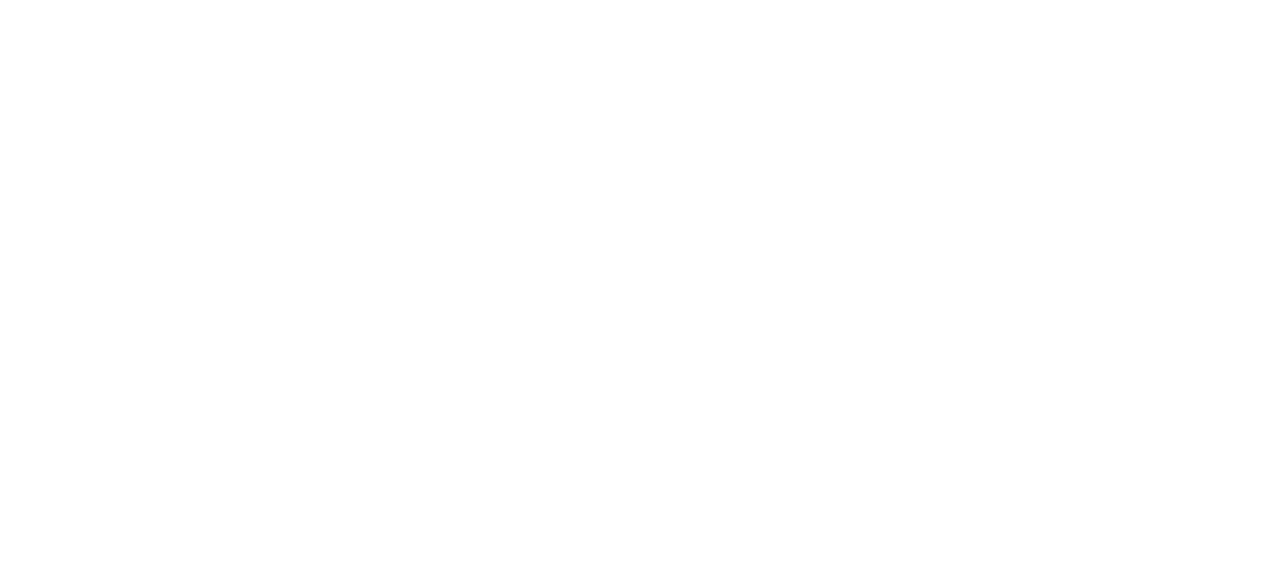
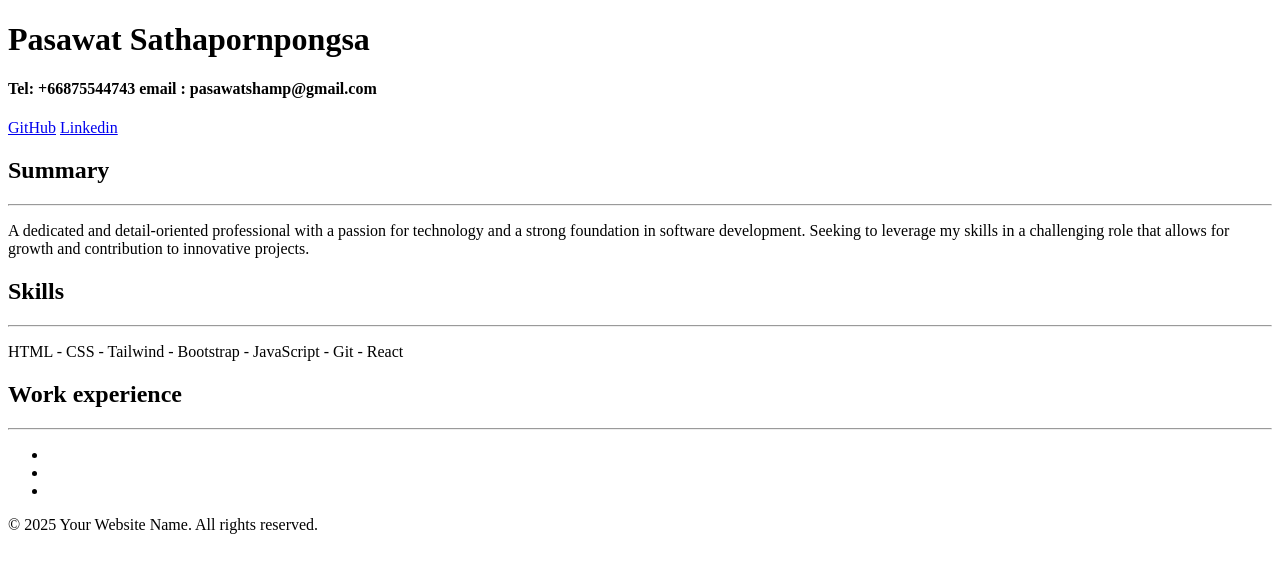
Before and after one commit to shampfy/webdev-bootcamp-2024, a plain HTML site: page 5.The Capstone Project vo.1/index.html in a window 1280 px wide. Drawn offline with Linux system fonts and the light colour scheme.

Commit message:
initial project capstone portfolio

```diff
--- a/5.The Capstone Project vo.1/index.html
+++ b/5.The Capstone Project vo.1/index.html
@@ -1,3 +1,51 @@
+<!--
+Project Specifications
+Create an HTML file named index.html.
+
+Use the <!DOCTYPE html> declaration at the beginning of the file to indicate that it's an HTML document.
+
+Create a head section that includes a title element with the text "My Resume".
+
+Inside the body section, write HTML code to create an online resume covering the following aspects:
+
+Summary or objective statement
+
+Education (list degrees, schools, and dates)
+
+Work experience (list job titles, employers, dates, and responsibilities)
+
+Skills (list relevant skills or areas of expertise)
+
+Awards, certifications, or other achievements (list any relevant awards, certifications, or other accomplishments)
+
+Use appropriate HTML tags to format the content of each section, such as h1 for section headings and ul or ol for lists.
+
+Use HTML tags to add a profile photo of yourself.
+
+Use relevant anchor tags to create a multi-page website, listing other aspects of your resume such as Hobbies and Contact details.
+
+Add a footer element with your name and any copyright information or other disclaimers. (Hint: use the MDN docs for things you don't know how to do: https://developer.mozilla.org/en-US/docs/Web/HTML/Element/footer
+
+Save the index.html file and open it in a web browser to ensure that it displays correctly.
+
+Add your website to your GitHub to start building your portfolio.
+
+Publish your website using GitHub pages and share it here (in the Q&A) with other students.
+
+Comment and make suggestions to other students' projects.
+
+
+Example
+https://appbrewery.github.io/capstone-1-example
+
+
+Requirements
+In order to keep the project within scope (time, energy, resource), you can only use HTML to complete thing project. Even if you know CSS and JS (which we're assuming you don't yet), you are expected to only write the website using HTML.
+
+Imagine you are a professional developer working on this project. There will be things you don't know, things you want to do but haven't yet learnt how to. As a professional developer, you need to know the limits of your abilities and look up other things in Google, MDN docs, the internet.
+
+-->
+
 <!DOCTYPE html>
 <html lang="en">
   <head>
@@ -5,5 +53,32 @@
     <meta name="viewport" content="width=device-width, initial-scale=1.0" />
     <title>My Resume</title>
   </head>
-  <body></body>
+  <body>
+    <header>
+      <h1>Pasawat Sathapornpongsa</h1>
+      <h4>Tel: +66875544743 email : pasawatshamp@gmail.com</h4>
+      <a href="https://github.com/shampfy">GitHub</a>
+      <a href="linkedin.com/in/pasawat-sathapornpongsa-764385151">Linkedin</a>
+    </header>
+    <h2>Summary</h2>
+    <hr />
+    <p>
+      A dedicated and detail-oriented professional with a passion for technology
+      and a strong foundation in software development. Seeking to leverage my
+      skills in a challenging role that allows for growth and contribution to
+      innovative projects.
+    </p>
+    <h2>Skills</h2>
+    <hr />
+    <p>HTML - CSS - Tailwind - Bootstrap - JavaScript - Git - React</p>
+    <h2>Work experience</h2>
+    <hr />
+    <ul>
+      <li></li>
+      <li></li>
+      <li></li>
+    </ul>
+
+    <footer>&copy; 2025 Your Website Name. All rights reserved.</footer>
+  </body>
 </html>
```
Also changed, not shown: 1 other file.
